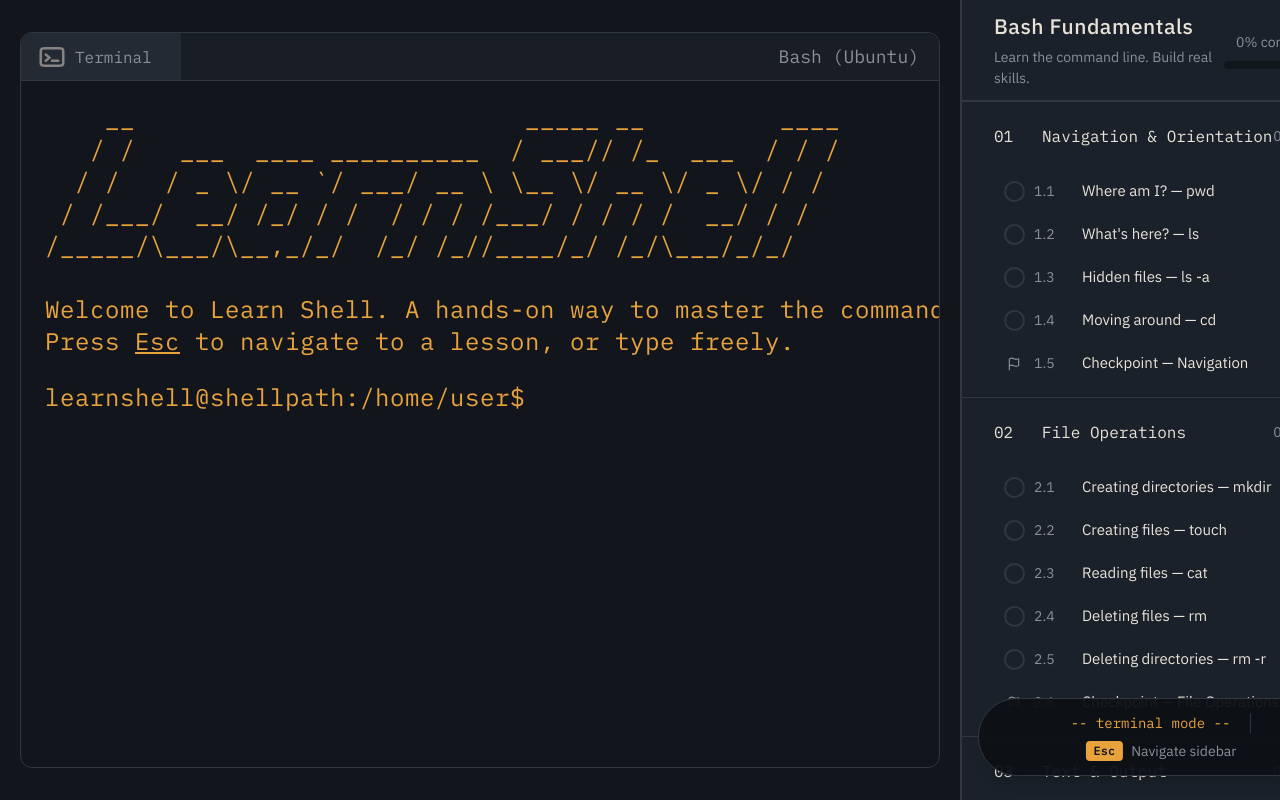
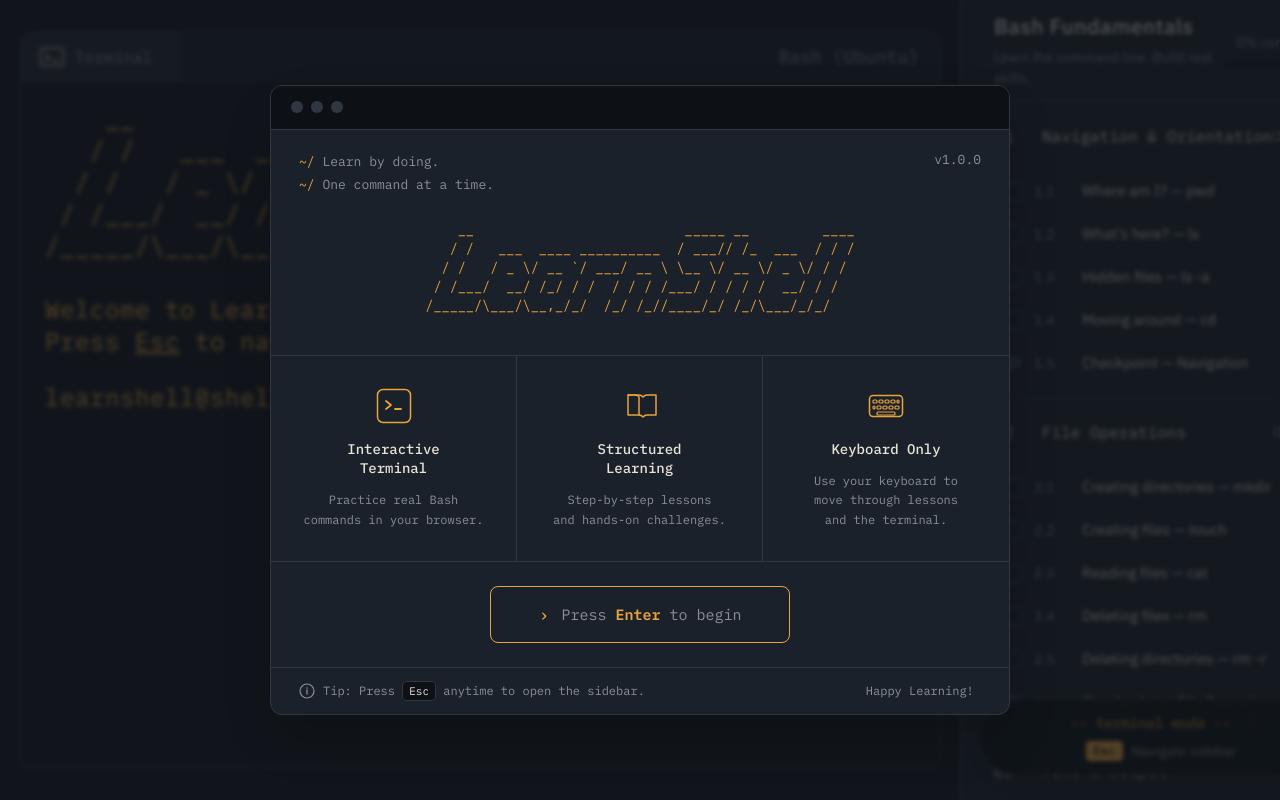
Before and after one commit to huzaifaNotFound/learn-shell, a React (Vite) app in the folder learn-shell/: page / in a window 1280 px wide. Shown: the top 800 px of the page. Built offline with nearby package versions, Linux system fonts and the light colour scheme.

Commit message:
welcome screen

```diff
--- a/learn-shell/index.html
+++ b/learn-shell/index.html
@@ -3,7 +3,7 @@
   <head>
     <meta charset="UTF-8" />
     <meta name="viewport" content="width=device-width, initial-scale=1.0" />
-    <title>learn-shell</title>
+    <title>Learn Shell</title>
   </head>
   <body>
     <div id="root"></div>
--- a/learn-shell/src/App.jsx
+++ b/learn-shell/src/App.jsx
@@ -1,11 +1,13 @@
 import Terminal from "./Terminal.jsx";
 import Sidebar from "./Sidebar.jsx";
+import WelcomeScreen from "./WelcomeScreen.jsx";
 
 
 function App(){
 
     return(
         <div className="flex h-screen w-screen">
+          <WelcomeScreen />
           <Terminal/>
           <Sidebar/>
         </div>
--- /dev/null
+++ b/learn-shell/src/WelcomeScreen.jsx
@@ -0,0 +1,172 @@
+import { useState, useEffect } from "react";
+
+// ─── Icons ────────────────────────────────────────────────────────────────────
+
+function TerminalIcon() {
+  return (
+    <svg width="36" height="36" viewBox="0 0 36 36" fill="none" xmlns="http://www.w3.org/2000/svg">
+      <rect x="1.5" y="1.5" width="33" height="33" rx="5.5" stroke="#e8a33d" strokeWidth="1.5" />
+      <path d="M10 13l5 4-5 4" stroke="#e8a33d" strokeWidth="1.8" strokeLinecap="round" strokeLinejoin="round" />
+      <path d="M19 21h6" stroke="#e8a33d" strokeWidth="1.8" strokeLinecap="round" />
+    </svg>
+  );
+}
+
+function BookIcon() {
+  return (
+    <svg width="36" height="36" viewBox="0 0 36 36" fill="none" xmlns="http://www.w3.org/2000/svg">
+      <path d="M6 7h11c1.5 0 3 .8 4 2 1-1.2 2.5-2 4-2h9v20H25c-1.5 0-3 .8-4 2-1-1.2-2.5-2-4-2H6V7z"
+        stroke="#e8a33d" strokeWidth="1.5" strokeLinejoin="round" />
+      <path d="M17 9v18M17 9c-1-1.2-2.5-2-4-2H6" stroke="#e8a33d" strokeWidth="1.5" strokeLinecap="round" />
+    </svg>
+  );
+}
+
+function KeyboardIcon() {
+  return (
+    <svg width="36" height="36" viewBox="0 0 36 36" fill="none" xmlns="http://www.w3.org/2000/svg">
+      <rect x="1.5" y="7.5" width="33" height="21" rx="3.5" stroke="#e8a33d" strokeWidth="1.5" />
+      <rect x="5" y="12" width="4" height="3" rx="1" stroke="#e8a33d" strokeWidth="1.2" />
+      <rect x="11" y="12" width="4" height="3" rx="1" stroke="#e8a33d" strokeWidth="1.2" />
+      <rect x="17" y="12" width="4" height="3" rx="1" stroke="#e8a33d" strokeWidth="1.2" />
+      <rect x="23" y="12" width="4" height="3" rx="1" stroke="#e8a33d" strokeWidth="1.2" />
+      <rect x="29" y="12" width="2" height="3" rx="1" stroke="#e8a33d" strokeWidth="1.2" />
+      <rect x="5" y="18" width="2" height="3" rx="1" stroke="#e8a33d" strokeWidth="1.2" />
+      <rect x="9" y="18" width="4" height="3" rx="1" stroke="#e8a33d" strokeWidth="1.2" />
+      <rect x="15" y="18" width="4" height="3" rx="1" stroke="#e8a33d" strokeWidth="1.2" />
+      <rect x="21" y="18" width="4" height="3" rx="1" stroke="#e8a33d" strokeWidth="1.2" />
+      <rect x="27" y="18" width="4" height="3" rx="1" stroke="#e8a33d" strokeWidth="1.2" />
+      <rect x="9" y="24" width="18" height="3" rx="1" stroke="#e8a33d" strokeWidth="1.2" />
+    </svg>
+  );
+}
+
+function InfoIcon() {
+  return (
+    <svg width="16" height="16" viewBox="0 0 16 16" fill="none" xmlns="http://www.w3.org/2000/svg">
+      <circle cx="8" cy="8" r="7" stroke="#8a8f98" strokeWidth="1.2" />
+      <path d="M8 7v4" stroke="#8a8f98" strokeWidth="1.3" strokeLinecap="round" />
+      <circle cx="8" cy="5" r="0.8" fill="#8a8f98" />
+    </svg>
+  );
+}
+
+// ─── Component ────────────────────────────────────────────────────────────────
+
+export default function WelcomeScreen() {
+  const [visible, setVisible] = useState(true);
+
+  useEffect(() => {
+    function handleKeyDown(e) {
+      e.preventDefault();
+      e.stopPropagation();
+      if (e.key === "Enter") {
+        setVisible(false);
+      }
+    }
+    if (visible) {
+      window.addEventListener("keydown", handleKeyDown, true);
+    }
+    return () => window.removeEventListener("keydown", handleKeyDown, true);
+  }, [visible]);
+
+  if (!visible) return null;
+
+  return (
+    <>
+      {/* Backdrop */}
+      <div className="fixed inset-0 z-50 bg-bg-primary/70 backdrop-blur-[2px]" />
+
+      {/* Card */}
+      <div className="fixed inset-0 z-50 flex items-center justify-center">
+        <div className="w-[740px] border border-border rounded-xl bg-bg-surface shadow-2xl overflow-hidden">
+
+          {/* Top chrome bar */}
+          <div className="h-11 bg-bg-inset border-b border-border flex items-center px-5 gap-2 shrink-0">
+            <span className="w-3 h-3 rounded-full bg-border" />
+            <span className="w-3 h-3 rounded-full bg-border" />
+            <span className="w-3 h-3 rounded-full bg-border" />
+          </div>
+
+          {/* Tagline row */}
+          <div className="flex items-start justify-between px-7 pt-5 font-mono text-[13px] text-text-muted">
+            <div className="leading-[1.8]">
+              <div><span className="text-accent-amber">~/</span>  Learn by doing.</div>
+              <div><span className="text-accent-amber">~/</span>  One command at a time.</div>
+            </div>
+            <span className="text-text-muted">v1.0.0</span>
+          </div>
+
+          {/* ASCII logo */}
+          <div className="px-7 pt-6 pb-0 flex justify-center overflow-hidden mb-10">
+            <pre className="text-accent-amber text-[13.5px] leading-[1.4] select-none font-mono text-center">{`    __                          _____ __         ____
+   / /   ___  ____ __________  / ___// /_  ___  / / /
+  / /   / _ \\/ __ \`/ ___/ __ \\ \\__ \\/ __ \\/ _ \\/ / /
+ / /___/  __/ /_/ / /  / / / /___/ / / / /  __/ / /
+/_____/\\___/\\__,_/_/  /_/ /_//____/_/ /_/\\___/_/_/   `}</pre>
+          </div>
+
+          {/* Three feature columns */}
+          <div className="grid grid-cols-3 border-t border-border">
+            <div className="flex flex-col items-center text-center px-8 py-8 border-r border-border">
+              <TerminalIcon />
+              <p className="mt-4 text-text-primary font-mono text-[14px] font-medium leading-snug">
+                Interactive<br />Terminal
+              </p>
+              <p className="mt-3 text-text-muted font-mono text-[12px] leading-relaxed">
+                Practice real Bash<br />commands in your browser.
+              </p>
+            </div>
+
+            <div className="flex flex-col items-center text-center px-8 py-8 border-r border-border">
+              <BookIcon />
+              <p className="mt-4 text-text-primary font-mono text-[14px] font-medium leading-snug">
+                Structured<br />Learning
+              </p>
+              <p className="mt-3 text-text-muted font-mono text-[12px] leading-relaxed">
+                Step-by-step lessons<br />and hands-on challenges.
+              </p>
+            </div>
+
+            <div className="flex flex-col items-center text-center px-8 py-8">
+              <KeyboardIcon />
+              <p className="mt-4 text-text-primary font-mono text-[14px] font-medium leading-snug">
+                Keyboard Only
+              </p>
+              <p className="mt-3 text-text-muted font-mono text-[12px] leading-relaxed">
+                Use your keyboard to<br />move through lessons<br />and the terminal.
+              </p>
+            </div>
+          </div>
+
+          {/* Divider */}
+          <div className="border-t border-border" />
+
+          {/* Enter button */}
+          <div className="flex justify-center py-6">
+            <div className="flex items-center gap-3 border border-accent-amber rounded-lg px-12 py-3.5 font-mono text-[15px] text-text-muted">
+              <span className="text-accent-amber text-[18px]">›</span>
+              <span>Press <span className="text-accent-amber font-semibold">Enter</span> to begin</span>
+            </div>
+          </div>
+
+          {/* Footer */}
+          <div className="border-t border-border flex items-center justify-between px-7 py-3.5 font-mono text-[12px] text-text-muted">
+            <div className="flex items-center gap-2">
+              <InfoIcon />
+              <span>
+                Tip: Press{" "}
+                <kbd className="px-1.5 py-0.5 rounded border border-border bg-bg-inset text-text-primary text-[11px] font-mono">
+                  Esc
+                </kbd>{" "}
+                anytime to open the sidebar.
+              </span>
+            </div>
+            <span>Happy Learning!<span className="text-accent-amber animate-blink">_</span></span>
+          </div>
+
+        </div>
+      </div>
+    </>
+  );
+}
```
Also changed, not shown: learn-shell/welcomescreen.png (added).
